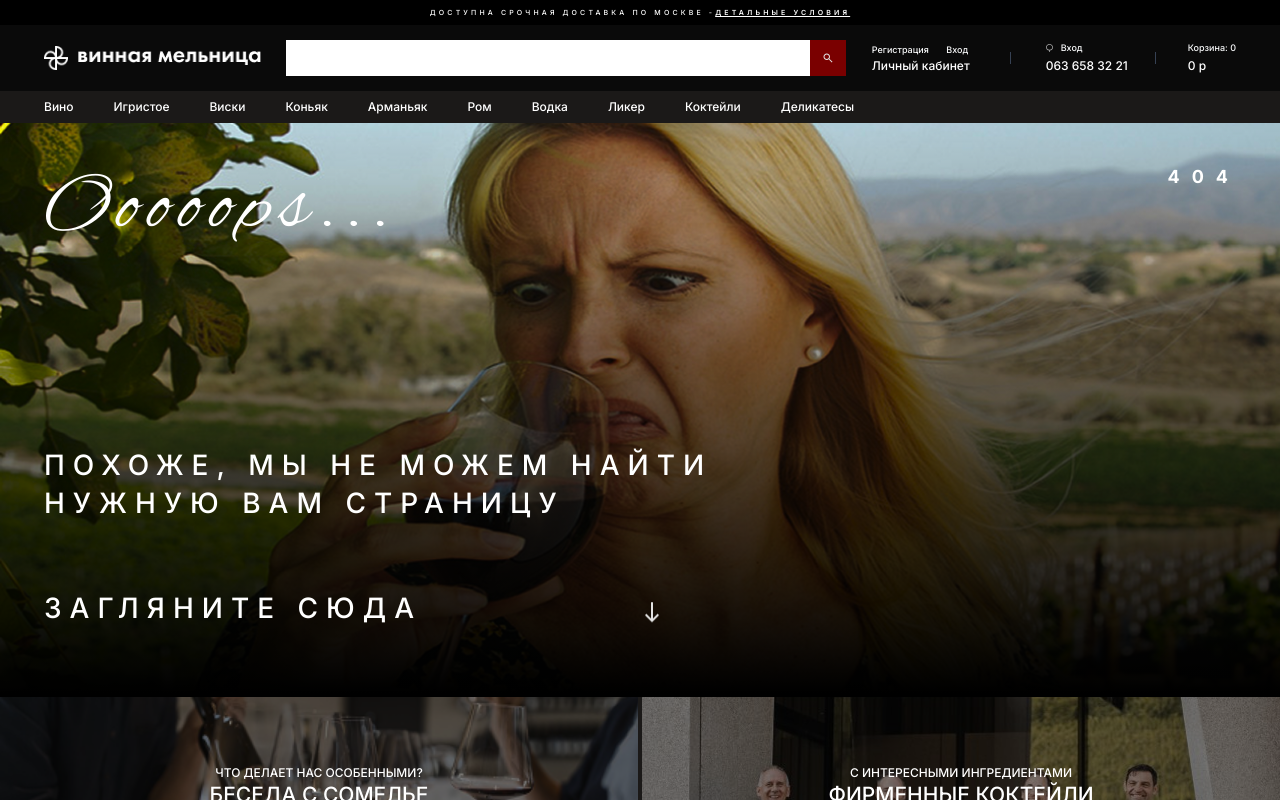
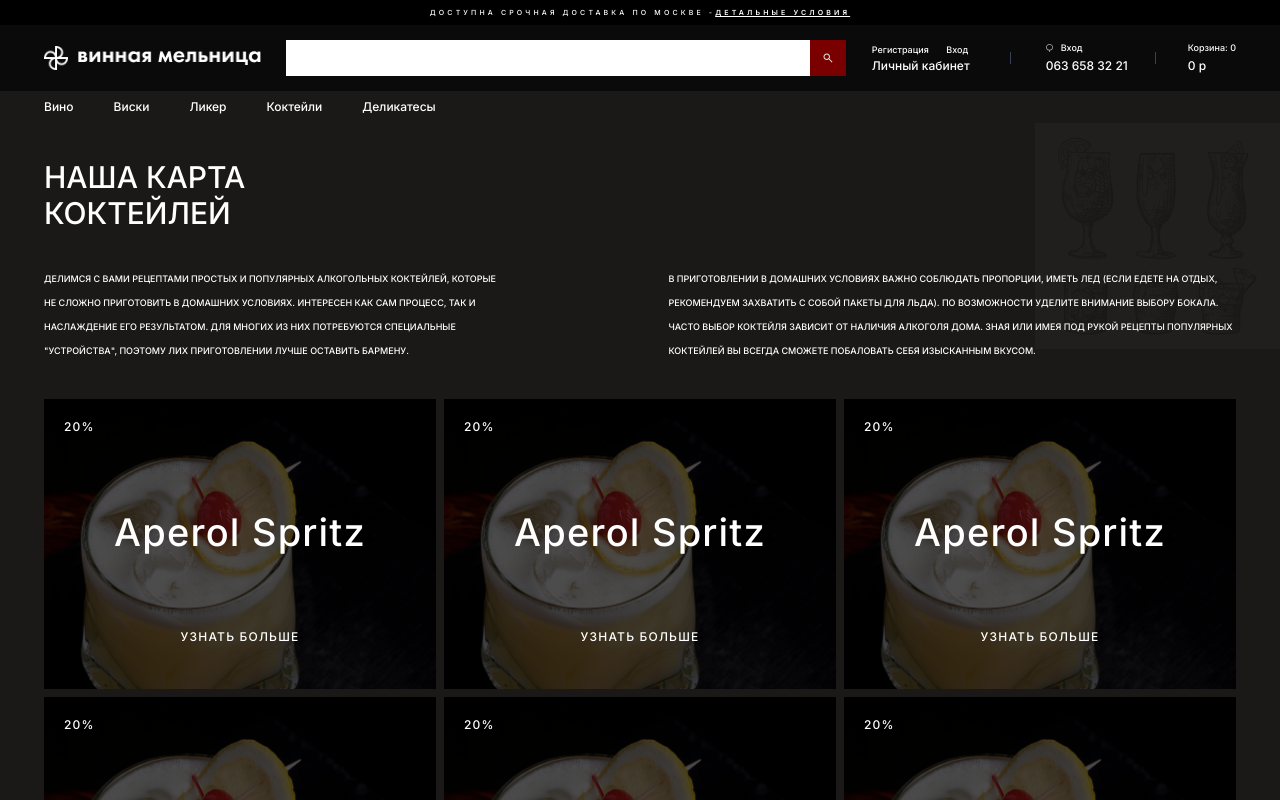
Before and after one commit to ZoirJohn/the-wine, a Next.js app: page /cocktails in a window 1280 px wide. Before the commit this address had no page. Shown: the top 800 px of the page. Built offline with nearby package versions, Linux system fonts and the light colour scheme.

Commit message:
accomplished the cocktails page

```diff
--- /dev/null
+++ b/src/app/cocktails/page.tsx
@@ -0,0 +1,37 @@
+import Cocktail from '@/components/ui/Cocktail'
+
+const Cocktails = () => {
+        return (
+                <>
+                        <section>
+                                <div className='_container relative py-9 after:absolute after:content-[url(/cocktails.png)] after:top-0 after:right-0 after:opacity-10'>
+                                        <h4 className='text-3xl uppercase max-w-1/4'>наша карта коктейлей</h4>
+                                        <div className='flex gap-40 text-mini uppercase leading-6 mt-9 '>
+                                                <p>
+                                                        Делимся с вами рецептами простых и популярных алкогольных коктейлей, которые не сложно приготовить в домашних условиях. Интересен как сам
+                                                        процесс, так и наслаждение его результатом. для многих из них потребуются специальные "устройства", поэтому лих приготовлении лучше оставить
+                                                        бармену.
+                                                </p>
+                                                <p>
+                                                        В приготовлении в домашних условиях важно соблюдать пропорции, иметь лед (если едете на отдых, рекомендуем захватить с собой пакеты для льда).
+                                                        По возможности уделите внимание выбору бокала. Часто выбор коктейля зависит от наличия алкоголя дома. Зная или имея под рукой рецепты популярных
+                                                        коктейлей вы всегда сможете побаловать себя изысканным вкусом.
+                                                </p>
+                                        </div>
+                                </div>
+                        </section>
+                        <section>
+                                <div className='_container grid grid-cols-3 gap-2'>
+                                        <Cocktail />
+                                        <Cocktail />
+                                        <Cocktail />
+                                        <Cocktail />
+                                        <Cocktail />
+                                        <Cocktail />
+                                </div>
+                        </section>
+                </>
+        )
+}
+
+export default Cocktails
--- a/src/components/HeaderNav.tsx
+++ b/src/components/HeaderNav.tsx
@@ -28,33 +28,8 @@
                                                 </Link>
                                         </li>
                                         <li>
-                                                <Link className='max-sm:py-2 block' href='/sparkling'>
-                                                        Игристое
-                                                </Link>
-                                        </li>
-                                        <li>
                                                 <Link className='max-sm:py-2 block' href='/whiskey'>
                                                         Виски
-                                                </Link>
-                                        </li>
-                                        <li>
-                                                <Link className='max-sm:py-2 block' href='/cognac'>
-                                                        Коньяк
-                                                </Link>
-                                        </li>
-                                        <li>
-                                                <Link className='max-sm:py-2 block' href='/armagnac'>
-                                                        Арманьяк
-                                                </Link>
-                                        </li>
-                                        <li>
-                                                <Link className='max-sm:py-2 block' href='/rum'>
-                                                        Ром
-                                                </Link>
-                                        </li>
-                                        <li>
-                                                <Link className='max-sm:py-2 block' href='/vodka'>
-                                                        Водка
                                                 </Link>
                                         </li>
                                         <li>
@@ -63,7 +38,7 @@
                                                 </Link>
                                         </li>
                                         <li>
-                                                <Link className='max-sm:py-2 block' href='/coctails'>
+                                                <Link className='max-sm:py-2 block' href='/cocktails'>
                                                         Коктейли
                                                 </Link>
                                         </li>
--- /dev/null
+++ b/src/components/ui/Cocktail.tsx
@@ -0,0 +1,17 @@
+import Link from 'next/link'
+
+const Cocktail = () => {
+        return (
+                <div>
+                        <div className='bg-[url(/cocktail1.png)] bg-cover relative after:absolute after:w-full after:h-full after:bg-black/70 after:top-0 after:left-0 after:z-[1]'>
+                                <div className='min-h-[290px] relative z-10 p-5 pb-11 flex flex-col justify-between items-center tracking-widest'>
+                                        <p className='mr-auto'>20%</p>
+                                        <h2>Aperol Spritz</h2>
+                                        <Link href='/'>УЗНАТЬ БОЛЬШЕ</Link>
+                                </div>
+                        </div>
+                </div>
+        )
+}
+
+export default Cocktail
```
Also changed, not shown: public/cocktail1.png (added), public/cocktails.png (added).
